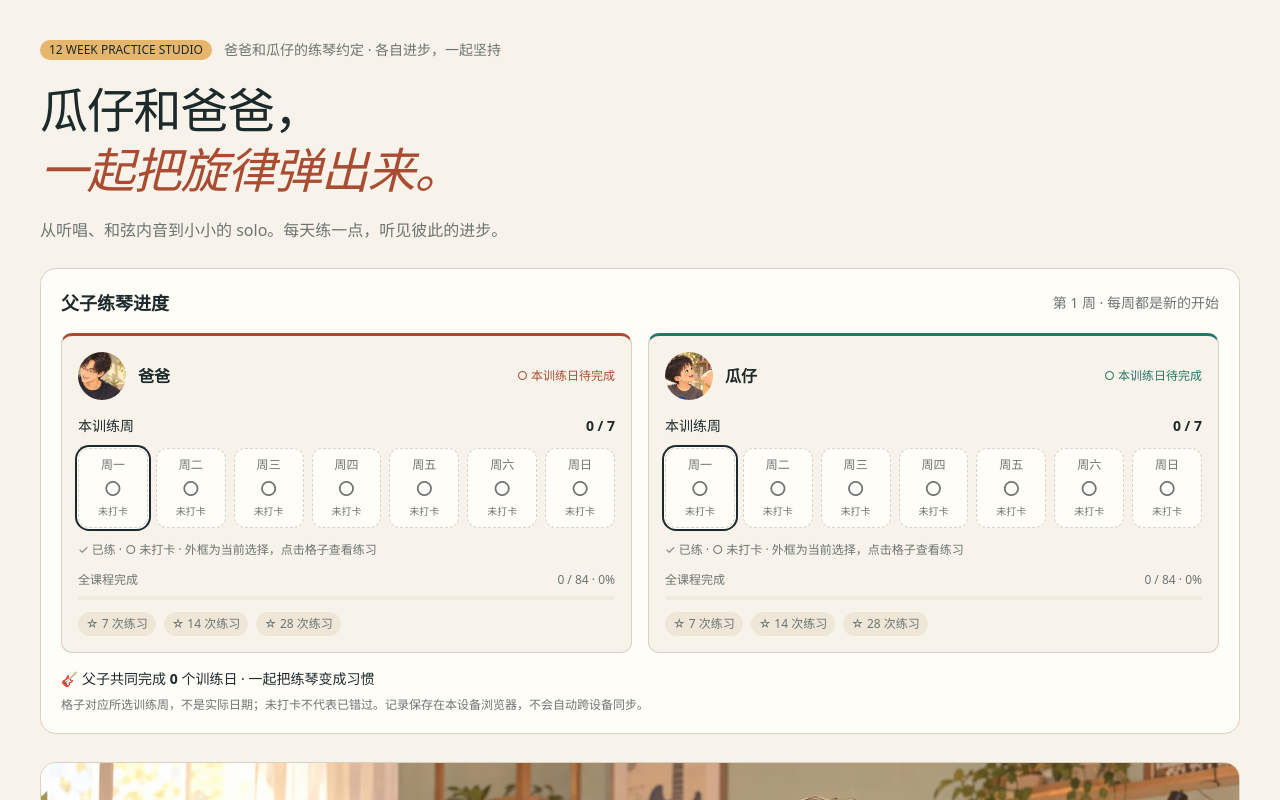
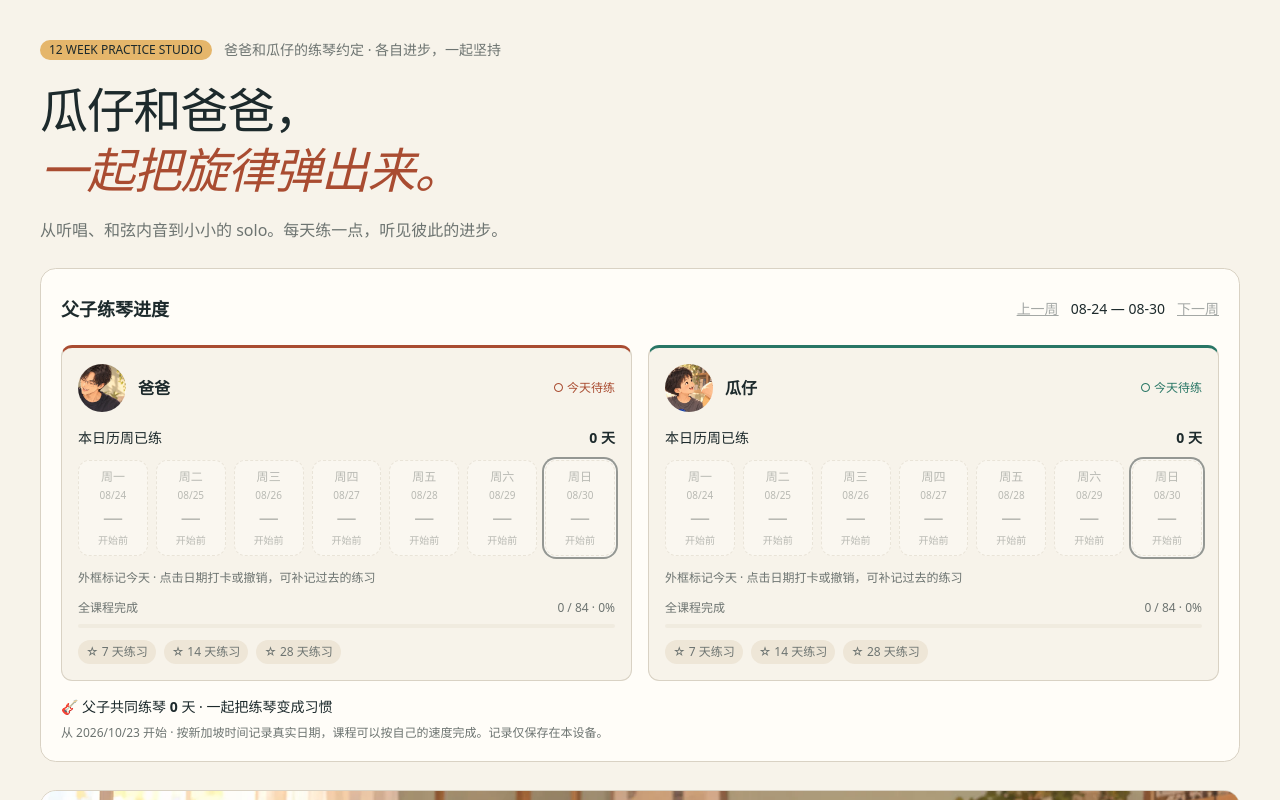
Before and after one commit to luoli523/guige-guitar-plan, a React (Vite) app: page / in a window 1280 px wide. Shown: the top 800 px of the page. Built offline with nearby package versions, Linux system fonts and the light colour scheme.

Commit message:
fix: separate real calendar check-ins from course days

```diff
--- a/components/family-progress.tsx
+++ b/components/family-progress.tsx
@@ -1,53 +1,67 @@
 import { Progress } from '@/components/ui/progress';
-import { countProgress, sharedCount, type FamilyProgress, type Player } from '@/lib/progress';
+import { useState } from 'react';
+import { countProgress, type FamilyProgress, type Player } from '@/lib/progress';
+import { calendarWeek, dayStatus, practiceStart, type CalendarProgress } from '@/lib/calendar';
 
 export const players: { id: Player; name: string; color: string; position: string }[] = [
   { id: 'dad', name: '爸爸', color: 'var(--rust)', position: '72% 14%' },
   { id: 'guazai', name: '瓜仔', color: '#287665', position: '28% 35%' },
 ];
 
-export function FamilyProgressPanel({ progress, week, sessionKey, onSelectDay }: { progress: FamilyProgress; week: number; sessionKey: string; onSelectDay: (day: number) => void }) {
+export function FamilyProgressPanel({ progress, calendar, today, onToggleDate }: { progress: FamilyProgress; calendar: CalendarProgress; today: string; onToggleDate: (player: Player, date: string) => void }) {
+  const [offset, setOffset] = useState(0);
+  const dates = calendarWeek(today, offset);
+  const shared = Object.keys(calendar.dad).filter(date => calendar.dad[date] && calendar.guazai[date]).length;
   return <section aria-labelledby="family-progress-title" className="mt-6 rounded-xl border border-border bg-card p-4 sm:p-5">
     <div className="flex flex-wrap items-center justify-between gap-2">
       <h2 id="family-progress-title" className="text-lg font-semibold">父子练琴进度</h2>
-      <span className="text-sm text-muted-foreground">第 {week} 周 · 每周都是新的开始</span>
+      <div className="flex flex-wrap items-center gap-3 text-sm">
+        <button type="button" className="min-h-10 underline disabled:opacity-40" disabled={dates[0] <= practiceStart} onClick={() => setOffset(offset - 1)}>上一周</button>
+        <span>{dates[0].slice(5)} — {dates[6].slice(5)}</span>
+        <button type="button" className="min-h-10 underline disabled:opacity-40" disabled={offset === 0} onClick={() => setOffset(offset + 1)}>下一周</button>
+        {offset !== 0 && <button type="button" className="min-h-10 underline" onClick={() => setOffset(0)}>回到本周</button>}
+      </div>
     </div>
     <div className="mt-4 grid gap-4 sm:grid-cols-2">
       {players.map(({ id, name, color, position }) => {
         const total = countProgress(progress[id]);
-        const weekly = countProgress(progress[id], week);
+        const weekly = dates.filter(date => calendar[id][date]).length;
+        const practiceDays = countProgress(calendar[id]);
         return <div key={id} className="rounded-lg border border-border bg-[var(--paper)] p-4" style={{ borderTop: `3px solid ${color}` }}>
           <div className="flex items-center gap-3">
             <span aria-hidden="true" className="size-12 shrink-0 rounded-full" style={{ backgroundImage: `url(${import.meta.env.BASE_URL}family-guitar-hero.webp)`, backgroundSize: '500% auto', backgroundPosition: position }} />
             <h3 className="font-semibold">{name}</h3>
-            <span className="ml-auto text-xs" style={{ color }}>{progress[id][sessionKey] ? '✓ 本训练日已完成' : '○ 本训练日待完成'}</span>
+            <span className="ml-auto text-xs" style={{ color }}>{calendar[id][today] ? '✓ 今天已练' : '○ 今天待练'}</span>
           </div>
-          <div className="mt-4 flex justify-between text-sm"><span>本训练周</span><strong>{weekly} / 7</strong></div>
+          <div className="mt-4 flex justify-between text-sm"><span>本日历周已练</span><strong>{weekly} 天</strong></div>
           <div aria-label={`${name}每周打卡`} className="mt-3 grid grid-cols-7 gap-1 sm:gap-2">
             {['一', '二', '三', '四', '五', '六', '日'].map((label, index) => {
-              const key = `${week}-${index + 1}`;
-              const done = !!progress[id][key];
-              const selected = sessionKey === key;
+              const key = dates[index];
+              const done = !!calendar[id][key];
+              const selected = today === key;
+              const status = dayStatus(key, today, done);
               return <button type="button" key={key}
-                aria-label={`${name}周${label}，${done ? '已练' : '未打卡'}，查看练习`}
-                aria-current={selected ? 'step' : undefined}
-                onClick={() => onSelectDay(index + 1)}
-                className={`flex min-h-20 min-w-0 flex-col items-center justify-center gap-1 rounded-lg border text-xs transition-colors focus-visible:outline-2 focus-visible:outline-offset-2 focus-visible:outline-[var(--ink)] ${selected ? 'ring-2 ring-[var(--ink)] ring-offset-1' : ''} ${done ? 'border-transparent text-white' : 'border-dashed border-border bg-card text-muted-foreground'}`}
+                aria-label={`${name} ${key} 周${label}，${status}`}
+                aria-current={selected ? 'date' : undefined}
+                aria-pressed={done}
+                disabled={key < practiceStart || key > today}
+                onClick={() => onToggleDate(id, key)}
+                className={`flex min-h-24 min-w-0 flex-col items-center justify-center gap-1 rounded-lg border text-xs transition-colors disabled:opacity-45 focus-visible:outline-2 focus-visible:outline-offset-2 focus-visible:outline-[var(--ink)] ${selected ? 'ring-2 ring-[var(--ink)] ring-offset-1' : ''} ${done ? 'border-transparent text-white' : 'border-dashed border-border bg-card text-muted-foreground'}`}
                 style={done ? { backgroundColor: color } : undefined}>
-                <span>周{label}</span><span aria-hidden="true" className="text-xl leading-6">{done ? '✓' : '○'}</span><span className="text-[10px]">{done ? '已练' : '未打卡'}</span>
+                <span>周{label}</span><span className="text-[10px]">{key.slice(5).replace('-', '/')}</span><span aria-hidden="true" className="text-xl leading-6">{done ? '✓' : key < practiceStart || key > today ? '—' : '○'}</span><span className="text-[10px]">{status}</span>
               </button>;
             })}
           </div>
-          <p className="mt-3 text-xs leading-5 text-muted-foreground">✓ 已练 · ○ 未打卡 · 外框为当前选择，点击格子查看练习</p>
+          <p className="mt-3 text-xs leading-5 text-muted-foreground">外框标记今天 · 点击日期打卡或撤销，可补记过去的练习</p>
           <div className="mt-3 flex justify-between text-xs text-muted-foreground"><span>全课程完成</span><span>{total} / 84 · {Math.round(total / 84 * 100)}%</span></div>
           <Progress value={total / 84 * 100} aria-label={`${name}全课程完成 ${total} / 84`} className="mt-2 h-1" />
           <div className="mt-3 flex flex-wrap gap-2" aria-label={`${name}坚持徽章`}>
-            {[7, 14, 28].map((milestone) => <span key={milestone} className={`rounded-full px-2 py-1 text-xs ${total >= milestone ? 'bg-[var(--signal)] text-[var(--ink)]' : 'bg-[var(--cream)] text-muted-foreground'}`}>{total >= milestone ? '★' : '☆'} {milestone} 次练习</span>)}
+            {[7, 14, 28].map((milestone) => <span key={milestone} className={`rounded-full px-2 py-1 text-xs ${practiceDays >= milestone ? 'bg-[var(--signal)] text-[var(--ink)]' : 'bg-[var(--cream)] text-muted-foreground'}`}>{practiceDays >= milestone ? '★' : '☆'} {milestone} 天练习</span>)}
           </div>
         </div>;
       })}
     </div>
-    <p className="mt-4 text-sm">🎸 父子共同完成 <strong>{sharedCount(progress)}</strong> 个训练日 · 一起把练琴变成习惯</p>
-    <p className="mt-2 text-xs text-muted-foreground">格子对应所选训练周，不是实际日期；未打卡不代表已错过。记录保存在本设备浏览器，不会自动跨设备同步。</p>
+    <p className="mt-4 text-sm">🎸 父子共同练琴 <strong>{shared}</strong> 天 · 一起把练琴变成习惯</p>
+    <p className="mt-2 text-xs text-muted-foreground">从 2026/10/23 开始 · 按新加坡时间记录真实日期，课程可以按自己的速度完成。记录仅保存在本设备。</p>
   </section>;
 }
--- a/components/practice-studio.tsx
+++ b/components/practice-studio.tsx
@@ -1,7 +1,7 @@
 'use client';
 
 import { CheckCircle2, Circle, Clock3, ExternalLink, Headphones, Music2, Sparkles } from 'lucide-react';
-import { useMemo, useState } from 'react';
+import { useEffect, useMemo, useState } from 'react';
 
 import { Badge } from '@/components/ui/badge';
 import { Button } from '@/components/ui/button';
@@ -9,8 +9,9 @@ import { Card, CardContent, CardDescription, CardHeader, CardTitle } from '@/com
 import { FamilyProgressPanel, players } from '@/components/family-progress';
 import { legacyKey, progressKey, readProgress, toggleProgress, type Player } from '@/lib/progress';
 import { coursePrinciples, getPracticeSession, weeks } from '@/lib/course';
+import { calendarKey, dateKey, readCalendar, toggleDate } from '@/lib/calendar';
 
-const days = ['周一', '周二', '周三', '周四', '周五', '周六', '周日'];
+const days = ['第1天', '第2天', '第3天', '第4天', '第5天', '第6天', '第7天'];
 
 export function PracticeStudio() {
   const [weekIndex, setWeekIndex] = useState(0);
@@ -20,6 +21,21 @@ export function PracticeStudio() {
     catch { return readProgress(null, null); }
   });
   const [notice, setNotice] = useState('');
+  const [today, setToday] = useState(() => dateKey());
+  const [calendar, setCalendar] = useState(() => {
+    try { return readCalendar(window.localStorage.getItem(calendarKey), progress); }
+    catch { return readCalendar(null, progress); }
+  });
+  useEffect(() => {
+    try { window.localStorage.setItem(calendarKey, JSON.stringify(calendar)); }
+    catch { queueMicrotask(() => setNotice('日期打卡暂未保存，请允许浏览器本地存储。')); }
+  }, [calendar]);
+  useEffect(() => {
+    const refresh = () => setToday(dateKey());
+    const timer = window.setInterval(refresh, 30000);
+    window.addEventListener('focus', refresh);
+    return () => { window.clearInterval(timer); window.removeEventListener('focus', refresh); };
+  }, []);
   const week = weeks[weekIndex];
   const session = useMemo(() => getPracticeSession(week, day), [week, day]);
   const sessionKey = `${week.week}-${day}`;
@@ -27,9 +43,13 @@ export function PracticeStudio() {
   function toggleComplete(player: Player) {
     const next = toggleProgress(progress, player, sessionKey);
     setProgress(next);
+    if (next[player][sessionKey]) {
+      const actualDate = dateKey();
+      setCalendar(previous => ({ ...previous, [player]: { ...previous[player], [actualDate]: true } }));
+    }
     try {
       window.localStorage.setItem(progressKey, JSON.stringify(next));
-      setNotice(next.dad[sessionKey] && next.guazai[sessionKey] ? '🎉 这一课，父子一起完成！' : `${player === 'dad' ? '爸爸' : '瓜仔'}${next[player][sessionKey] ? '打卡成功，继续坚持！' : '已撤销本日打卡。'}`);
+      setNotice(next.dad[sessionKey] && next.guazai[sessionKey] ? '🎉 这一课，父子一起完成！' : `${player === 'dad' ? '爸爸' : '瓜仔'}${next[player][sessionKey] ? '完成本课，已记入今天练习！' : '已撤销本课完成，日期打卡可在顶部单独调整。'}`);
     } catch { setNotice('本次记录暂未保存，请允许浏览器本地存储后重新打卡。'); }
   }
 
@@ -52,7 +72,7 @@ export function PracticeStudio() {
             <p className="mt-4 max-w-xl text-base leading-7 text-muted-foreground">从听唱、和弦内音到小小的 solo。每天练一点，听见彼此的进步。</p>
           </div>
         </div>
-        <FamilyProgressPanel progress={progress} week={week.week} sessionKey={sessionKey} onSelectDay={(selectedDay) => { setDay(selectedDay); setNotice(''); }} />
+        <FamilyProgressPanel progress={progress} calendar={calendar} today={today} onToggleDate={(player, date) => setCalendar(previous => toggleDate(previous, player, date))} />
         <figure className="relative mt-7 overflow-hidden rounded-xl border border-border bg-[var(--cream)]">
           {/* oxlint-disable-next-line nextjs/no-img-element -- GitHub Pages serves this static local asset directly. */}
           <img
@@ -102,7 +122,7 @@ export function PracticeStudio() {
 
           <div className="flex flex-wrap items-center justify-between gap-3 rounded-xl border border-border bg-[var(--paper)] p-4">
             <p className="max-w-xl text-sm leading-6 text-muted-foreground"><strong className="text-foreground">录音提示：</strong>{session.recordingPrompt}</p>
-            <div className="grid w-full gap-3 sm:grid-cols-2">{players.map(({ id, name }) => <Button key={id} aria-pressed={!!progress[id][sessionKey]} onClick={() => toggleComplete(id)} variant={progress[id][sessionKey] ? 'secondary' : 'default'}>{progress[id][sessionKey] ? <CheckCircle2 /> : <Circle />}{name} · {progress[id][sessionKey] ? '已完成（点击撤销）' : '完成本日练习'}</Button>)}</div>
+            <div className="grid w-full gap-3 sm:grid-cols-2">{players.map(({ id, name }) => <Button key={id} aria-pressed={!!progress[id][sessionKey]} onClick={() => toggleComplete(id)} variant={progress[id][sessionKey] ? 'secondary' : 'default'}>{progress[id][sessionKey] ? <CheckCircle2 /> : <Circle />}{name} · {progress[id][sessionKey] ? '本课已完成（点击撤销）' : '完成本课并记入今天'}</Button>)}</div>
             <output aria-live="polite" className="min-h-6 text-sm font-medium text-[var(--rust)]">{notice}</output>
           </div>
         </div>
--- /dev/null
+++ b/lib/calendar.ts
@@ -0,0 +1,42 @@
+import type { Completions, FamilyProgress, Player } from './progress.ts';
+
+export const calendarKey = 'guige-guitar-calendar-v1';
+// The family confirmed this Friday was their first practice day.
+export const practiceStart = '2026-10-23';
+export type CalendarProgress = { version: 1; dad: Completions; guazai: Completions };
+
+export function dateKey(date = new Date()): string {
+  return new Intl.DateTimeFormat('en-CA', { timeZone: 'Asia/Singapore', year: 'numeric', month: '2-digit', day: '2-digit' }).format(date);
+}
+export function calendarWeek(today: string, offset = 0): string[] {
+  const date = new Date(`${today}T12:00:00Z`);
+  date.setUTCDate(date.getUTCDate() - (date.getUTCDay() + 6) % 7 + offset * 7);
+  return Array.from({ length: 7 }, (_, i) => {
+    const day = new Date(date);
+    day.setUTCDate(day.getUTCDate() + i);
+    return day.toISOString().slice(0, 10);
+  });
+}
+function clean(value: unknown): Completions {
+  if (!value || typeof value !== 'object' || Array.isArray(value)) return {};
+  return Object.fromEntries(Object.entries(value).filter(([key, done]) => done === true && /^\d{4}-\d{2}-\d{2}$/.test(key) && Number.isFinite(Date.parse(`${key}T12:00:00Z`)) && new Date(`${key}T12:00:00Z`).toISOString().slice(0, 10) === key));
+}
+export function readCalendar(saved: string | null, old: FamilyProgress): CalendarProgress {
+  try {
+    const value = JSON.parse(saved ?? 'null');
+    if (value?.version === 1) return { version: 1, dad: clean(value.dad), guazai: clean(value.guazai) };
+  } catch { /* Preserve the original course records during migration. */ }
+  return { version: 1, dad: Object.values(old.dad).some(Boolean) ? { [practiceStart]: true } : {}, guazai: Object.values(old.guazai).some(Boolean) ? { [practiceStart]: true } : {} };
+}
+export function toggleDate(calendar: CalendarProgress, player: Player, date: string): CalendarProgress {
+  const entries = { ...calendar[player] };
+  if (entries[date]) delete entries[date];
+  else entries[date] = true;
+  return { ...calendar, [player]: entries };
+}
+export function dayStatus(date: string, today: string, done: boolean): string {
+  if (done) return '已练';
+  if (date < practiceStart) return '开始前';
+  if (date > today) return '未到';
+  return date === today ? '待练' : '未打卡';
+}
--- a/lib/course.ts
+++ b/lib/course.ts
@@ -34,7 +34,7 @@ export type PracticeSession = {
   recordingPrompt: string;
 };
 
-const dayNames = ['一', '二', '三', '四', '五', '六', '日'];
+const dayNames = ['一', '二', '三', '四', '五', '六', '七'];
 
 export const weeks: WeekPlan[] = [
   {
@@ -212,7 +212,7 @@ export function getPracticeSession(week: WeekPlan, day: number): PracticeSession
   const dayName = dayNames[day - 1] ?? '一';
 
   return {
-    title: `第 ${week.week} 周 · 周${dayName}｜${focus}`,
+    title: `课程第 ${week.week} 周 · 第${dayName}天｜${focus}`,
     focus,
     blocks: [
       { label: '节奏开机', minutes: 5, instruction: '节拍器 60–72 BPM。先拍手数 4 小节，再弹单音；每一拍都能说出“1 和 2 和”。' },
```
Also changed, not shown: 2 other files (tests, documents, lock files or other folders).
